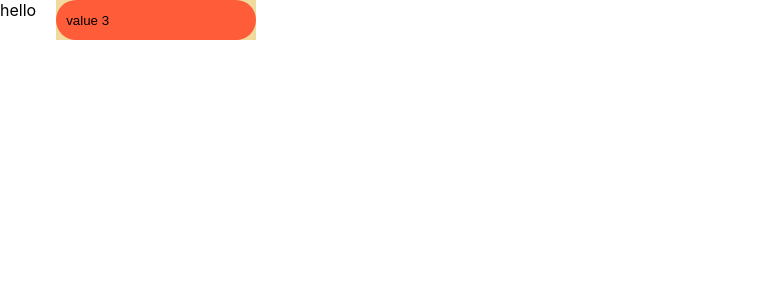
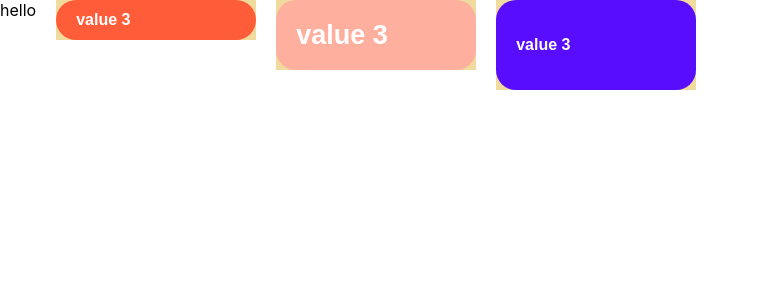
Before and after one commit to JoshSilveous/jform, a React (Create React App) app: page / in a window 1280 px wide. Shown: the top 300 px of the page, without its empty margins (0-758 px from the left). Built offline with nearby package versions, Linux system fonts and the light colour scheme.

Commit message:
Added hover effects and more props for configuration. Clarified tasks.

```diff
--- a/src/App.css
+++ b/src/App.css
@@ -11,4 +11,28 @@
     --background-light: #ffaf9e;
     --text: #590dff;
     --text-light: #9667fc;
+    color: white;
 }
+
+.JSelectContainer-2 {
+    background-color: #f0da9e;
+    font-size: 27px;
+    width: 200px;
+    height: 70px;
+    --background: #ff5d3a;
+    --background-light: #ffaf9e;
+    --text: #590dff;
+    --text-light: #9667fc;
+    color: white;
+}
+
+.JSelectContainer-3 {
+    background-color: #f0da9e;
+    width: 200px;
+    height: 90px;
+    --background: #ff5d3a;
+    --background-light: #ffaf9e;
+    --text: #590dff;
+    --text-light: #9667fc;
+    color: white;
+}
--- a/src/App.tsx
+++ b/src/App.tsx
@@ -3,13 +3,33 @@ import './App.css';
 import { JSelect } from './components';
 
 function App() {
+
     return (
         <div className="App">
             hello
             <div className="JSelectContainer-1">
                 <JSelect
+                    key="1"
                     values={['value 1', 'value 2', 'value 3']}
                     defaultValueIndex={2}
+                    backgroundColor="var(--background)"
+                    backgroundColorHover="red"
+                />
+            </div>
+            <div className="JSelectContainer-2">
+                <JSelect
+                    key="2"
+                    values={['value 1', 'value 2', 'value 3', 'value 4', 'value 5']}
+                    defaultValueIndex={2}
+                    backgroundColor="var(--background-light)"
+                />
+            </div>
+            <div className="JSelectContainer-3">
+                <JSelect
+                    key="3"
+                    values={['value 1', 'value 2', 'value 3', 'value 4', 'value 5']}
+                    defaultValueIndex={2}
+                    backgroundColor="var(--text)"
                 />
             </div>
         </div>
--- a/src/components/JSelect/JSelect.css
+++ b/src/components/JSelect/JSelect.css
@@ -1,5 +1,5 @@
 .jselect {
-    background-color: aqua;
+    text-align: left;
     width: inherit;
     overflow: hidden;
     display: flex;
@@ -7,16 +7,56 @@
     justify-content: flex-start;
     align-items: flex-start;
     box-sizing: border-box;
-    padding: 0px 10px;
+    padding: 0px 20px;
+    border-radius: 20px;
     border: 0;
     cursor: pointer;
-}
-
-.jselect:hover {
-    background-color: red;
+    color: inherit;
+    font-size: inherit;
+    font-weight: 700;
+    overflow: hidden;
+    z-index: 50;
+    position: fixed;
 }
 
 .jselect__current {
     display: flex;
     align-items: center;
+    flex-shrink: 0;
 }
+
+.jselect__valuesitem {
+    width: inherit;
+    transition: filter 0.2s ease;
+    padding: 5px 0px;
+}
+
+.jselect__valuesitem:hover{
+    filter: brightness(10%);
+}
+
+.jselect__divider {
+    margin-bottom: 3px;
+    box-sizing: border-box;
+    height: 1px;
+    background-color: currentColor;
+    width: 100%;
+    flex-shrink: 0;
+}
+
+.jselect__backgroundDiv {
+    background-color: rgba(255,255,255,.0);
+    height:100%;
+    width: inherit;
+    z-index: 1;
+    position: absolute;
+    top: 0px;
+    left: 0px;
+    border-radius: 20px;
+    transition: background-color 0.2s ease;
+    pointer-events: auto;
+}
+
+.jselect__backgroundDiv:hover {
+    background-color: rgba(255,255,255,.5);
+}
--- a/src/components/JSelect/JSelect.tsx
+++ b/src/components/JSelect/JSelect.tsx
@@ -1,12 +1,15 @@
-import React, { useState, useRef, useEffect, useMemo } from 'react'
+import React, { useState, useRef, useLayoutEffect, useMemo } from 'react'
+import { arrayBuffer } from 'stream/consumers';
 import './JSelect.css'
 
 export interface JSelectProps {
     values: string[] | number[];
     defaultValueIndex: number;
+    backgroundColor: string;
+    backgroundColorHover?: string;
 }
 
-function JSelect({ values, defaultValueIndex }: JSelectProps) {
+function JSelect({ values, defaultValueIndex, backgroundColor, backgroundColorHover = "" }: JSelectProps) {
 
     const [current, setCurrent] = useState(defaultValueIndex)
     const [dropdownOpen, setDropdownOpen] = useState(false)
@@ -14,25 +17,41 @@ function JSelect({ values, defaultValueIndex }: JSelectProps) {
     // Gets the height of the JSelect's parent container,
     // and assigns it to defaultHeight
     const jselectRef = useRef<HTMLButtonElement>(null)
-    const [defaultHeight, setDefaultHeight] = useState<number>(0)
-    useEffect(() => {
-        if (jselectRef.current !== null && jselectRef.current.offsetParent !== null) {
-            setDefaultHeight(jselectRef.current.offsetParent.clientHeight!)
+    let [defaultHeight, setDefaultHeight] = useState<number>(0)
+    useLayoutEffect(() => {
+        if (jselectRef.current !== null) {
+            setDefaultHeight(jselectRef.current.clientHeight!)
         }
     }, [])
-
     function determineButtonHeight() {
         // Prevents slide-down animation due to pageload defaultHeight being 0
         if (defaultHeight === 0) {
             return 'inherit'
         } else {
             if (dropdownOpen) {
-                return defaultHeight * 10
+                return 'fit-content'
             } else {
                 return defaultHeight
             }
         }
     }
+
+
+    const valuesDisplay = values.map((item, index, array) => {
+        return (
+            <div className="jselect__valuesitem"
+                style={{
+                    paddingBottom: index + 1 == array.length ? '15px' : '2'
+                }}>
+                {item}
+            </div>
+        )
+    })
+
+    // console.log(jselectRef.current?.childNodes)
+
+    // let heightCalc = 0;
+    // jselectRef.current?.childNodes.forEach(item => console.log(item))
 
     return (
         <>
@@ -41,10 +60,10 @@ function JSelect({ values, defaultValueIndex }: JSelectProps) {
                 onClick={() => { setDropdownOpen(prev => !prev) }}
                 ref={jselectRef}
                 style={{
-                    backgroundColor: 'var(--background)',
+                    backgroundColor: backgroundColor,
                     height: determineButtonHeight(),
-                    borderRadius: defaultHeight * 0.5,
-                    transition: defaultHeight === 0 ? '' : 'background-color 0.2s ease, height 0.4s ease'
+                    // borderRadius: defaultHeight * 0.5,
+                    transition: defaultHeight === 0 ? '' : 'background-color 0.2s ease, height 0.4s ease, filter 0.2s ease'
                 }}
             >
                 <div className="jselect__current" style={{
@@ -52,7 +71,13 @@ function JSelect({ values, defaultValueIndex }: JSelectProps) {
                 }}>
                     {values[current]}
                 </div>
+                <div className="jselect__divider" />
+                {valuesDisplay}
+                <div className="jselect__backgroundDiv" />
             </button>
+
+
+
 
 
         </>
```
Also changed, not shown: notes.txt (added).
